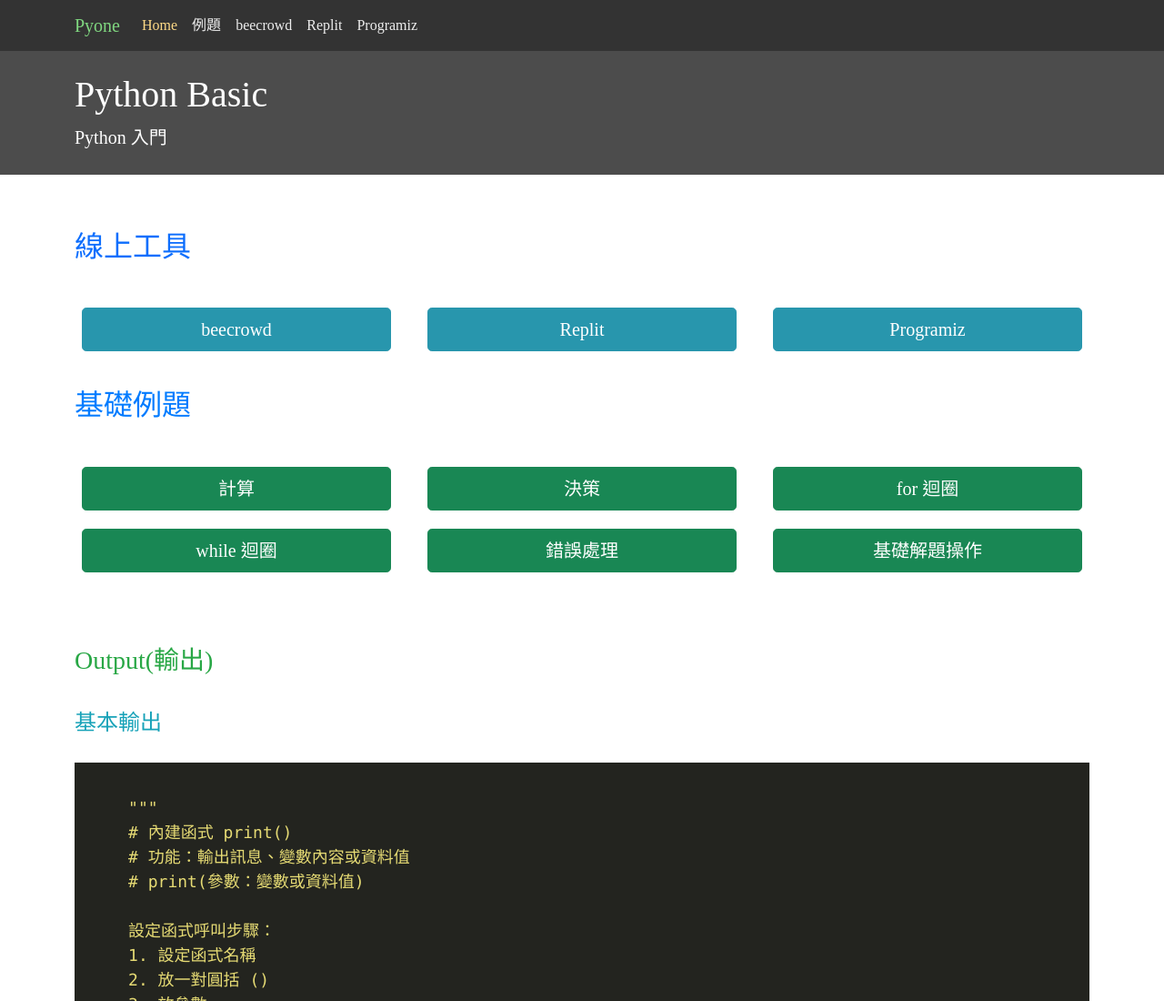
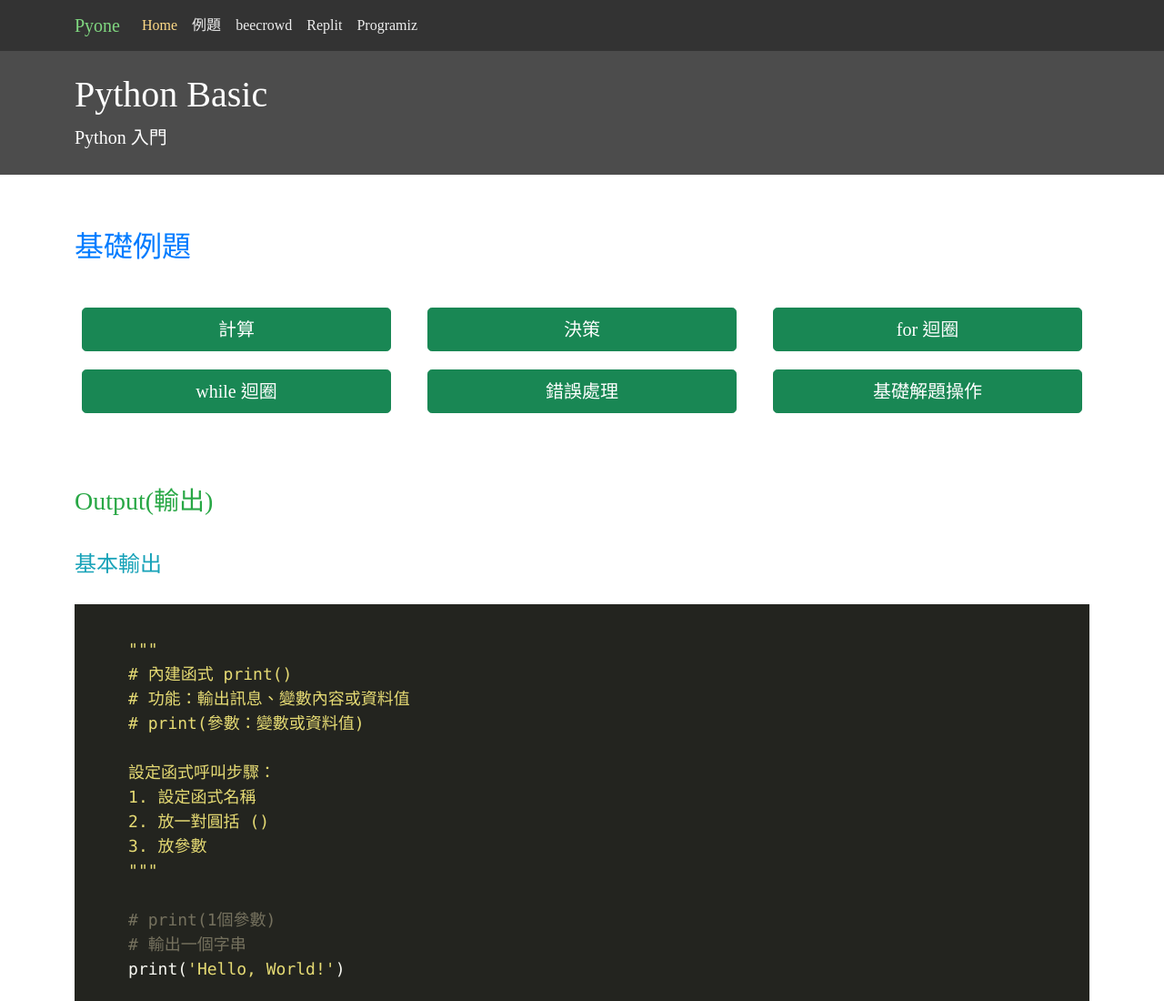
Before and after one commit to openpyone/openpyone.github.io, a plain HTML site: page pybasic/index.html in a window 1280 px wide. Shown: the top 1100 px of the page at 91% size. Drawn offline with Linux system fonts and the light colour scheme; a script that the page names is missing.

Commit message:
update ccbasic and pybasic

```diff
--- a/pybasic/index.html
+++ b/pybasic/index.html
@@ -45,20 +45,6 @@
 <div class="container">
     <div id="ch01" class="section-divider"></div>
     <section class="section-chapter code-desc">
-        <h2 class="text-primary">線上工具</h2>
-
-        <div class="row quick-link">
-            <div class="col-lg-4">
-                <a class="btn btn-lg btn-info" href="https://www.beecrowd.com.br/" target="_blank" rel="noopener noreferrer">beecrowd</a>
-            </div>
-            <div class="col-lg-4">
-                <a class="btn btn-lg btn-info" href="https://replit.com/languages/python3" target="_blank" rel="noopener noreferrer">Replit</a>
-            </div>
-            <div class="col-lg-4">
-                <a class="btn btn-lg btn-info" href="https://www.programiz.com/python-programming/online-compiler/" target="_blank" rel="noopener noreferrer">Programiz</a>
-            </div>
-        </div>
-
         <h2>基礎例題</h2>
         <div class="row quick-link">
             <div class="col-lg-4">
```
Also changed, not shown: ccbasic/index.html (+0 -14 lines).
